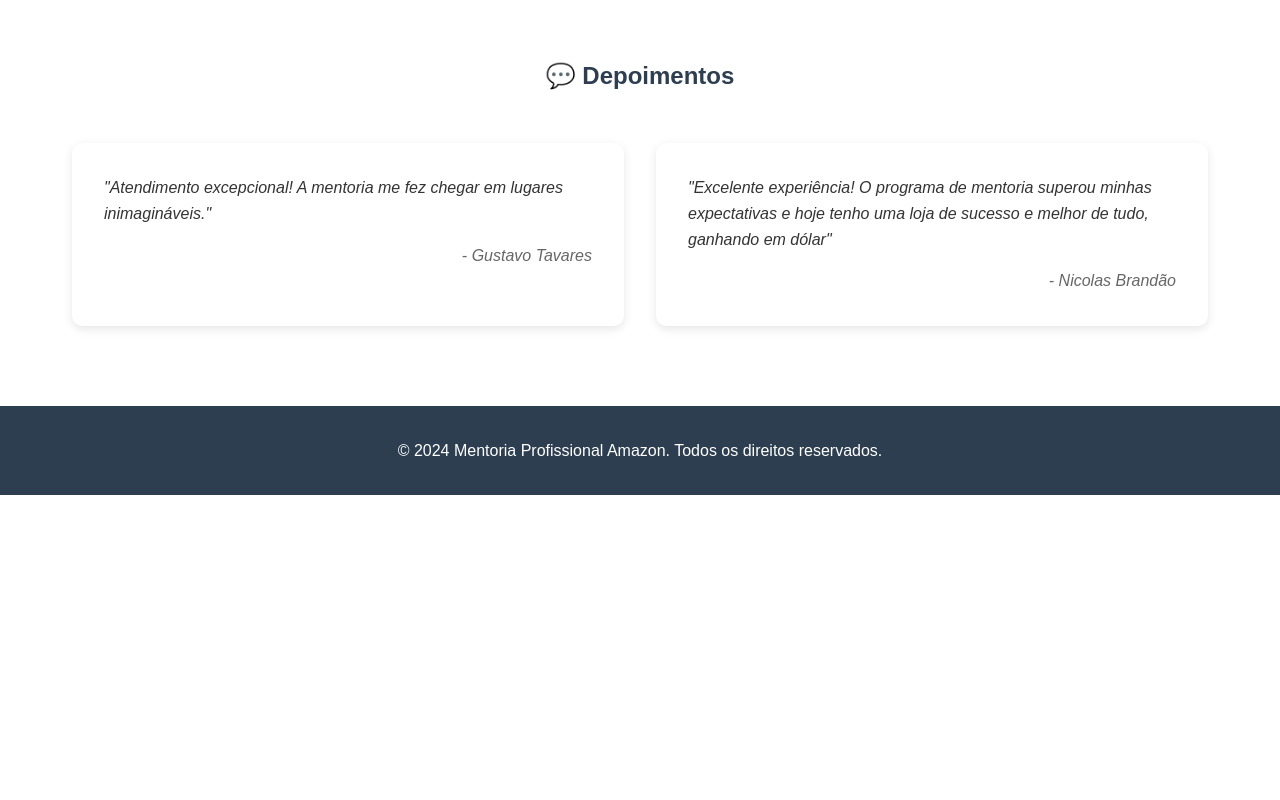
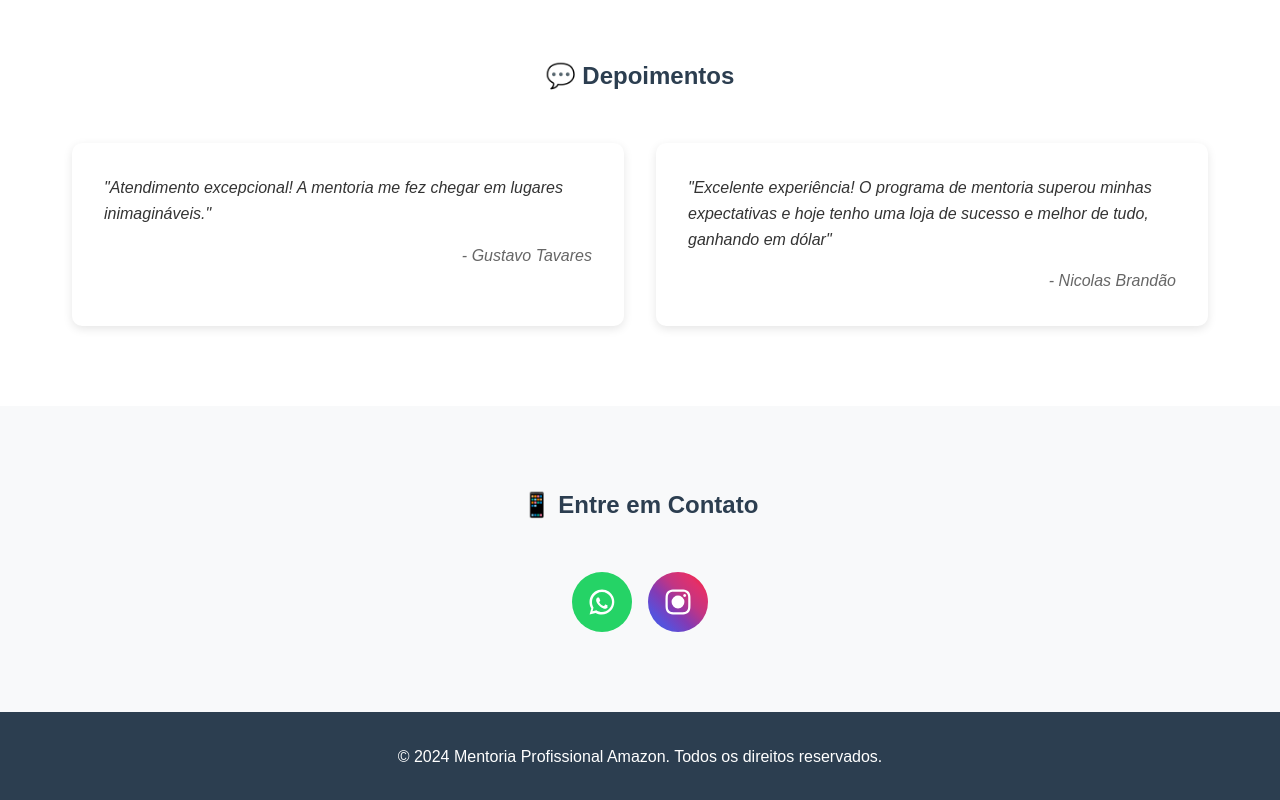
Before and after one commit to tavaresgu/Mentoria, a plain HTML site: page index.html in a window 1280 px wide. Shown: the part 2453-3253 px from the top of the page. Before the commit the page ends 2948 px from the top, so only its background shows below. Drawn offline with Linux system fonts and the light colour scheme.

Commit message:
Update index.html

```diff
--- a/index.html
+++ b/index.html
@@ -73,6 +73,19 @@
             </div>
         </div>
     </section>
+
+    <section id="contato" class="contact">
+        <h2>📱 Entre em Contato</h2>
+        <div class="social-buttons">
+            <a href="https://wa.me/16126333722" class="social-button whatsapp" target="_blank">
+                <img src="whatsapp.svg" alt="WhatsApp" class="social-icon">
+            </a>
+            <a href="https://www.instagram.com/luansilva.amazon/" class="social-button instagram" target="_blank">
+                <img src="instagram.svg" alt="Instagram" class="social-icon">
+            </a>
+        </div>
+    </section>
+
     <footer class="footer">
         <p>&copy; 2024 Mentoria Profissional Amazon. Todos os direitos reservados.</p>
     </footer>
```
